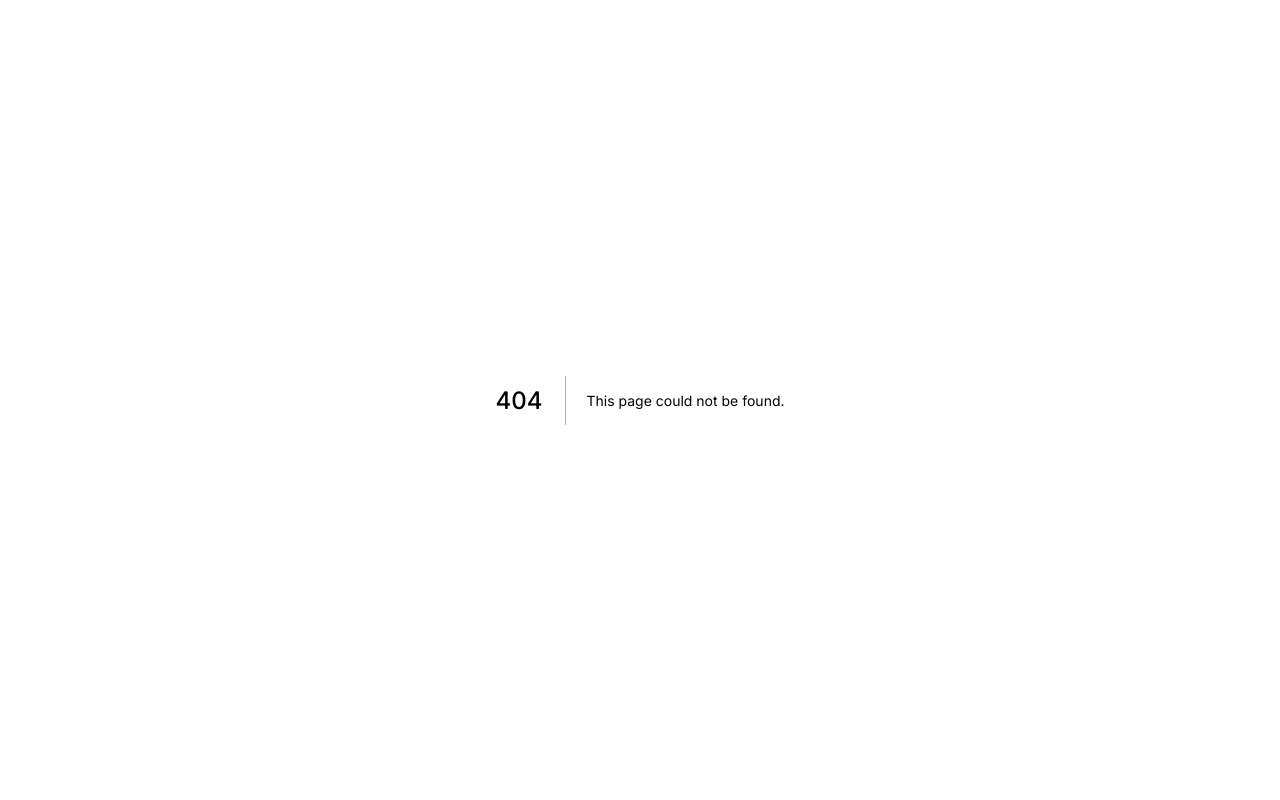
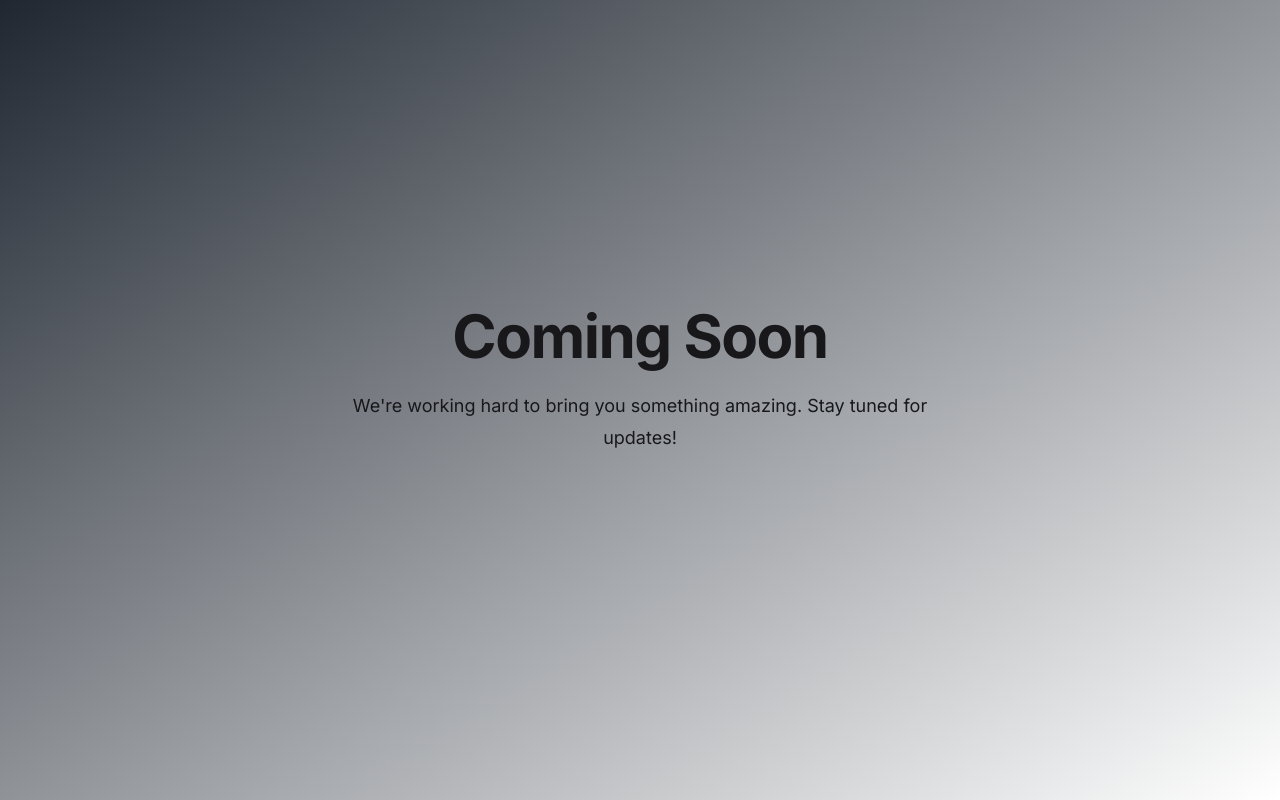
Before and after one commit to AssaadHalabi/Collaborative-Whiteboard, a Next.js app in the folder Frontend/: page /soon in a window 1280 px wide. Before the commit this address had no page. Built offline with nearby package versions, Linux system fonts and the light colour scheme.

Commit message:
feat: add coming soon page and component

```diff
--- /dev/null
+++ b/Frontend/app/soon/page.tsx
@@ -0,0 +1,2 @@
+
+export { default } from "@/components/soon/coming-soon";
--- /dev/null
+++ b/Frontend/components/soon/coming-soon.tsx
@@ -0,0 +1,28 @@
+
+import { Input } from "@/components/ui/input"
+import { Button } from "@/components/ui/button"
+export function ComingSoon() {
+  return (
+    <div className="flex flex-col items-center justify-center min-h-dvh bg-gradient-to-br from-primary-grey-200 to-primary-foreground">
+      <div className="max-w-2xl px-4 py-12 text-center sm:px-6 lg:px-8">
+        <h1 className="text-4xl font-bold tracking-tight text-secondary-foreground sm:text-5xl lg:text-6xl">
+          Coming Soon
+        </h1>
+        <p className="mt-6 text-lg leading-8 text-secondary-foreground">
+          We're working hard to bring you something amazing. Stay tuned for updates!
+        </p>
+        <div className="mt-10 flex items-center justify-center gap-x-6">
+          <div />
+        </div>
+        {/* <div className="mt-10 flex justify-center">
+          <form className="flex gap-2 w-full max-w-md">
+            <Input type="email" placeholder="Enter your email" className="flex-1" />
+            <Button type="submit">Notify Me</Button>
+          </form>
+        </div> */}
+      </div>
+    </div>
+  )
+}
+
+export default ComingSoon;
```
